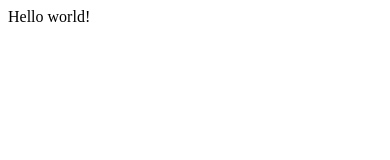
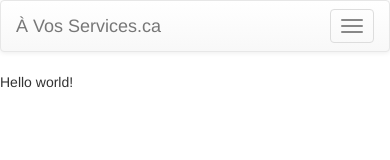
Before and after one commit to Sagumi/GTI350_Lab4, a plain HTML site: page index.html in a window 390 px wide. Drawn offline with Linux system fonts and the light colour scheme.

Commit message:
added a navbar mockup

```diff
--- /dev/null
+++ b/css/style.css
@@ -0,0 +1 @@
+j
--- a/index.html
+++ b/index.html
@@ -1,4 +1,35 @@
 <html>
+	<script type="text/javascript"></script>
+	<link href="css/style.css" rel="stylesheet" type="text/css"/>
+	<link href="css/bootstrap.min.css" rel="stylesheet" type="text/css"/>
+	<link href="css/bootstrap-theme.min.css"rel="stylesheet" type="text/css"/>
+
+
 	<head></head>
+	<nav class="navbar navbar-default">
+  <div class="container-fluid">
+    <!-- Brand and toggle get grouped for better mobile display -->
+    <div class="navbar-header">
+      <button type="button" class="navbar-toggle collapsed" data-toggle="collapse" data-target="#bs-example-navbar-collapse-1" aria-expanded="false">
+        <span class="sr-only">Toggle navigation</span>
+        <span class="icon-bar"></span>
+        <span class="icon-bar"></span>
+        <span class="icon-bar"></span>
+      </button>
+      <a class="navbar-brand" href="#">&Agrave; Vos Services.ca</a>
+    </div>
+
+    <!-- Collect the nav links, forms, and other content for toggling -->
+    <div class="collapse navbar-collapse" id="bs-example-navbar-collapse-1">
+		<!-- Place to add buttons that will be left-aligned -->
+    </div><!-- /.navbar-collapse -->
+    <div class="collapse navbar-collapse pull-right" id="bs-example-navbar-collapse-1">
+		<!-- Place to add buttons that will be right-aligned -->
+    </div><!-- /.navbar-collapse -->
+
+
+  </div><!-- /.container-fluid -->
+</nav>
+
 	<p>Hello world!</p><!--comment-->
 </html>
```
